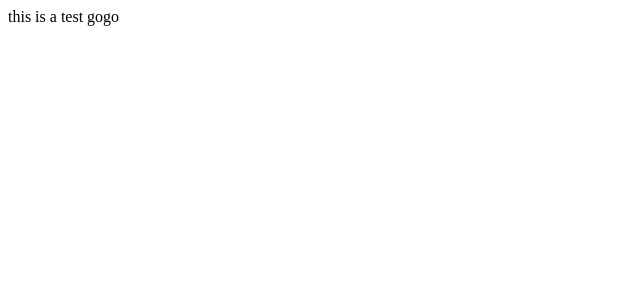
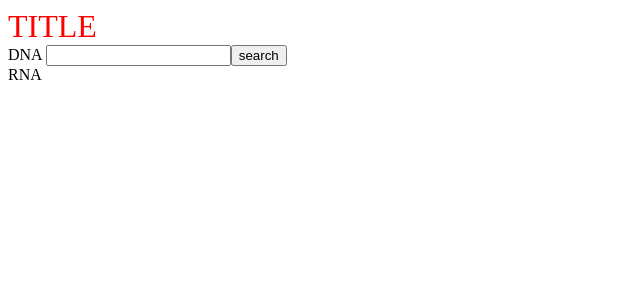
Before and after one commit to alancampora/biology, a React app in the folder packages/dna-rna-protein/: page / in a window 1280 px wide. Shown: the top 300 px of the page, without its empty margins (0-640 px from the left). Built offline with nearby package versions, Linux system fonts and the light colour scheme.

Commit message:
refactor(dna-to-rna): convertion from dna to rna working

```diff
--- a/packages/dna-rna-protein/package.json
+++ b/packages/dna-rna-protein/package.json
@@ -7,10 +7,10 @@
 		"dev:webpack": "webpack-dev-server --mode development --color",
 		"build:webpack": "webpack --mode production"
 	},
-  "dependencies": {
+	"dependencies": {
 		"react": "^16.8.6",
 		"react-dom": "^16.8.6"
-  },
+	},
 	"author": "alan campora",
 	"license": "ISC"
 }
--- /dev/null
+++ b/packages/dna-rna-protein/src/converter.jsx
@@ -0,0 +1,62 @@
+import React, { useState, useEffect } from 'react';
+
+const labels = {
+	en: {
+		title: 'Welcome to DNA conversion',
+		DNA: 'DNA',
+		RNA: 'RNA',
+	},
+};
+
+const ADN_ARN = {
+	T: 'A',
+	A: 'U',
+	C: 'G',
+	G: 'C',
+};
+
+function DNAToRNA(DNA, setRNA) {
+	const RNA = DNA.split('')
+		.map(base => ADN_ARN[base.toUpperCase()])
+		.join()
+		.replace(/,/g, '');
+
+	setRNA(RNA);
+}
+
+function useDNAtoRNA() {
+	const [RNA, setRNA] = useState('');
+	const [DNA, setDNA] = useState('');
+
+	useEffect(
+		() => {
+			DNAToRNA(DNA, setRNA);
+		},
+		[DNA],
+	);
+
+  return [DNA, RNA, setDNA];
+}
+
+const convert = setDNA => e => {
+	e.preventDefault();
+	const dna = e.target.elements.dna.value.trim();
+	setDNA(dna);
+};
+
+const Converter = () => {
+  const [DNA, RNA, setDNA] = useDNAtoRNA();
+
+	return (
+		<form onSubmit={convert(setDNA)}>
+			<label>
+				{labels.en.DNA} <input type="dna" name="dna" />
+			</label>
+			<button type="submit">search</button>
+      <br />
+			<label> {` ${labels.en.RNA} ${RNA}`} </label>
+		</form>
+	);
+};
+
+export default Converter;
--- a/packages/dna-rna-protein/src/index.jsx
+++ b/packages/dna-rna-protein/src/index.jsx
@@ -1,7 +1,30 @@
 import React from 'react';
 import ReactDOM from 'react-dom';
+import { StyledTitle } from './styled';
+import Converter from './converter.jsx';
 
-const App = () => <div> this is a test gogo</div>;
+/* DNA is composed by nitrogenous bases
+ * adenine thymine guanine cytosine
+ */
+
+/*
+adenine: uracil
+thymine: adenine
+guanine: cytosine
+cytosine: guanine
+
+
+DNA: A T G C A T A G G
+
+RNA: U A C G U A U C C
+*/
+
+const App = () => (
+	<div>
+		<StyledTitle> TITLE </StyledTitle>
+		<Converter />
+	</div>
+);
 
 const rootElement = document.getElementById('root');
 
--- /dev/null
+++ b/packages/dna-rna-protein/src/styled.js
@@ -0,0 +1,6 @@
+import styled from 'styled-components';
+
+export const StyledTitle = styled.div`
+  font-size: 2em;
+	color: red;
+`;
```
Also changed, not shown: package.json (+6 -3 lines), 1 other file (tests, documents, lock files or other folders).
